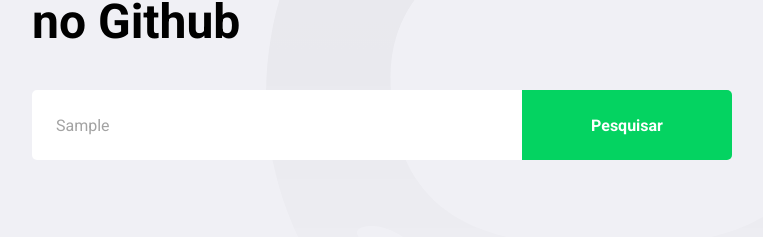
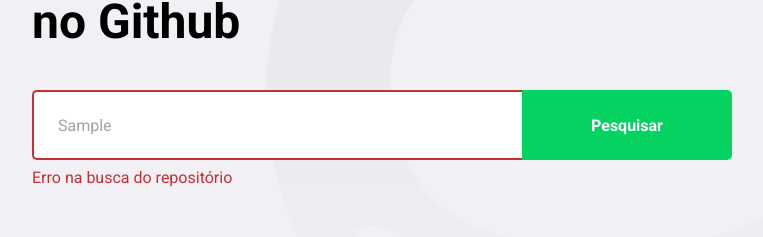
Before and after one commit to Dhiego800/github-explorer-react, a React (Create React App) app: page / in a window 1280 px wide. Both pictures are taken after typing "Sample" into the empty fields and a click on the button "Pesquisar". Shown: the part 218-455 px from the top of the page, without its empty margins (148-911 px from the left). Built offline with nearby package versions, Linux system fonts and the light colour scheme; no server answers.

Commit message:
Lidando com erros

```diff
--- a/src/pages/Dashbaord/index.tsx
+++ b/src/pages/Dashbaord/index.tsx
@@ -3,7 +3,7 @@
 import api from '../../services/api';
 
 import logoImg from '../../assets/logo.svg';
-import { Title, Form, Repositories } from './styles';
+import { Title, Form, Repositories, Error } from './styles';
 import Repository from '../Repository';
 
 interface Repository {
@@ -17,18 +17,29 @@
 
 const Dashboard: React.FC = () => {
   const [newRepo, setNewRepo] = useState('');
+  const [inputError, setInputError] = useState('');
   const [repositories, setRepositories] = useState<Repository[]>([]);
 
   async function handleAddRepository(event: FormEvent<HTMLFormElement>
     ):Promise<void>{
     event.preventDefault();
 
-    const response = await api.get<Repository>(`repos/${newRepo}`);
+    if(!newRepo) {
+      setInputError('digite autor/nome do repositório');
+      return;
+    };
 
-    const repository = response.data;
+    try{
+      const response = await api.get<Repository>(`repos/${newRepo}`);
+      const repository = response.data;
 
-    setRepositories([...repositories, repository]);
-    setNewRepo('');
+      setRepositories([...repositories, repository]);
+      setInputError('');
+      setNewRepo('');
+
+    } catch(err) {
+      setInputError('Erro na busca do repositório');
+    }
 
   }
 
@@ -37,13 +48,15 @@
       <img src={logoImg} alt="Github Explorer"/>
       <Title>Explore repositórios no Github</Title>
 
-      <Form onSubmit={handleAddRepository}>
+      <Form hasError={!!inputError} onSubmit={handleAddRepository}>
         <input
           value={newRepo}
           onChange={(e) => setNewRepo(e.target.value)}
           placeholder="Digite nome do repositórios aqui" />
         <button type="submit">Pesquisar</button>
       </Form>
+
+      {inputError && <Error>{inputError}</Error>}
 
       <Repositories>
         {repositories.map(repository => (
--- a/src/pages/Dashbaord/styles.ts
+++ b/src/pages/Dashbaord/styles.ts
@@ -1,5 +1,9 @@
-import styled from 'styled-components';
-import { shade } from 'polished'
+import styled, { css } from 'styled-components';
+import { shade } from 'polished';
+
+interface FormProps {
+  hasError: boolean;
+}
 
 export const Title = styled.h1`
   font-size: 48px;
@@ -8,7 +12,7 @@
   line-height: 56px;
 `;
 
-export const Form = styled.form`
+export const Form = styled.form<FormProps>`
 
   margin-top: 40px;
   max-width: 700px;
@@ -21,6 +25,12 @@
     border: 0;
     border-radius: 5px 0 0 5px;
     color: #a3a3a3;
+    border: 2px solid #fff;
+    border-right: 0;
+
+    ${(props) => props.hasError && css`
+      border-color: #c53030;
+    `};
 
     &::placeholder{
       color: #a8a8b3;
@@ -41,6 +51,12 @@
       background: ${shade(0.2, '#04d361')};
     }
   };
+`;
+
+export const Error = styled.span`
+  display: block;
+  color: #c53030;
+  margin-top: 8px;
 `;
 
 export const Repositories = styled.div`
```
